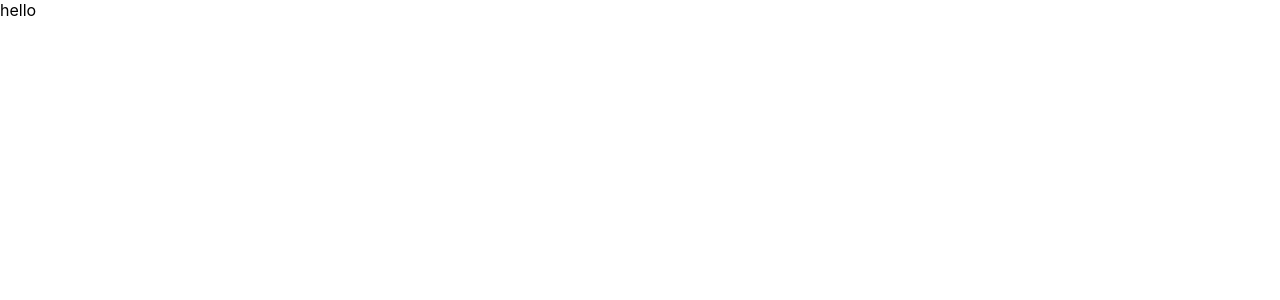
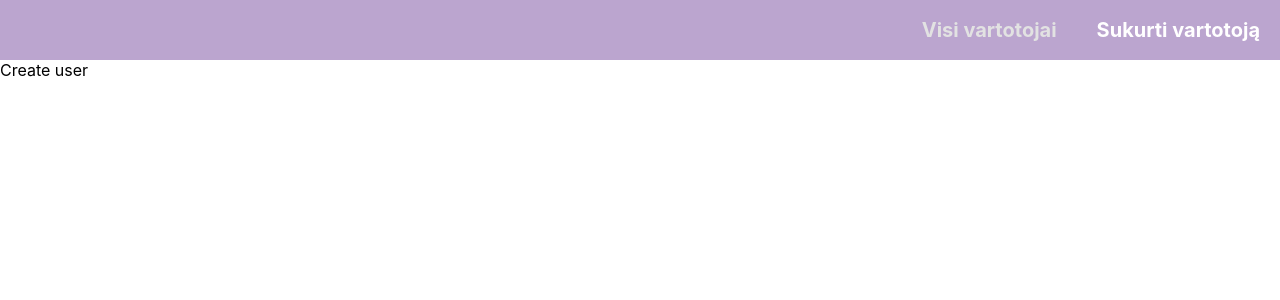
Before and after one commit to nebylica/egzaminas, a React (Create React App) app: page /createUser in a window 1280 px wide. Shown: the top 300 px of the page. Built offline with nearby package versions, Linux system fonts and the light colour scheme.

Commit message:
third commit, navbar

```diff
--- a/package.json
+++ b/package.json
@@ -39,5 +39,8 @@
       "last 1 firefox version",
       "last 1 safari version"
     ]
+  },
+  "devDependencies": {
+    "nodemon": "^2.0.7"
   }
 }
--- a/src/App.js
+++ b/src/App.js
@@ -1,9 +1,25 @@
+import {
+    BrowserRouter as Router,
+    Switch,
+    Route,
+} from "react-router-dom";
+import Home from "./pages/Home";
+import CreateUser from "./pages/CreateUser";
+import Navbar from "./components/Navbar";
 
 function App() {
     return (
-        <div>
-            hello
-        </div>
+        <Router>
+            <Navbar />
+            <Switch>
+                <Route exact path='/'>
+                    <Home />
+                </Route>
+                <Route path='/createUser'>
+                    <CreateUser />
+                </Route>
+            </Switch>
+        </Router>
     );
 }
 
--- /dev/null
+++ b/src/components/Navbar.js
@@ -0,0 +1,26 @@
+import {Link, useLocation} from "react-router-dom";
+import {useState, useEffect} from 'react'
+
+function Navbar() {
+
+    let path = useLocation()
+    const [oneColor, setOneColor] = useState('white')
+    const [twoColor, setTwoColor] = useState('white')
+
+    useEffect(() => {
+        let setColor = (url, setCol) =>{
+            path.pathname === url ? setCol('#ffffff') : setCol('#e2e2e2')
+        }
+        setColor('/', setOneColor)
+        setColor('/createUser', setTwoColor)
+    }, [path])
+
+    return (
+        <div className='navbar'>
+            <Link style={{color: oneColor}} to='/'>Visi vartotojai</Link>
+            <Link style={{color: twoColor}} to='/createUser'>Sukurti vartotoją</Link>
+        </div>
+    );
+}
+
+export default Navbar;
--- a/src/index.css
+++ b/src/index.css
@@ -7,7 +7,23 @@ body {
   -moz-osx-font-smoothing: grayscale;
 }
 
-code {
-  font-family: source-code-pro, Menlo, Monaco, Consolas, 'Courier New',
-    monospace;
+.navbar {
+  width: 100vw;
+  height: 60px;
+  background-color: rgb(187, 165, 207);
+  display: flex;
+  justify-content: flex-end;
+  align-items: center;
 }
+.navbar a {
+  text-decoration: none;
+  color: #e2e2e2;
+  font-size: 20px;
+  font-weight: bold;
+  margin: 0 20px;
+  transition: 0.2s;
+}
+
+.navbar a:hover{
+  color: #ffffff;
+}
--- /dev/null
+++ b/src/pages/CreateUser.js
@@ -0,0 +1,9 @@
+import React from 'react';
+
+function CreateUser() {
+    return (
+        <div>Create user</div>
+    );
+}
+
+export default CreateUser;
--- /dev/null
+++ b/src/pages/Home.js
@@ -0,0 +1,9 @@
+import React from 'react';
+
+function Home() {
+    return (
+        <div>Home</div>
+    );
+}
+
+export default Home;
```
Also changed, not shown: 1 other file (tests, documents, lock files or other folders).
